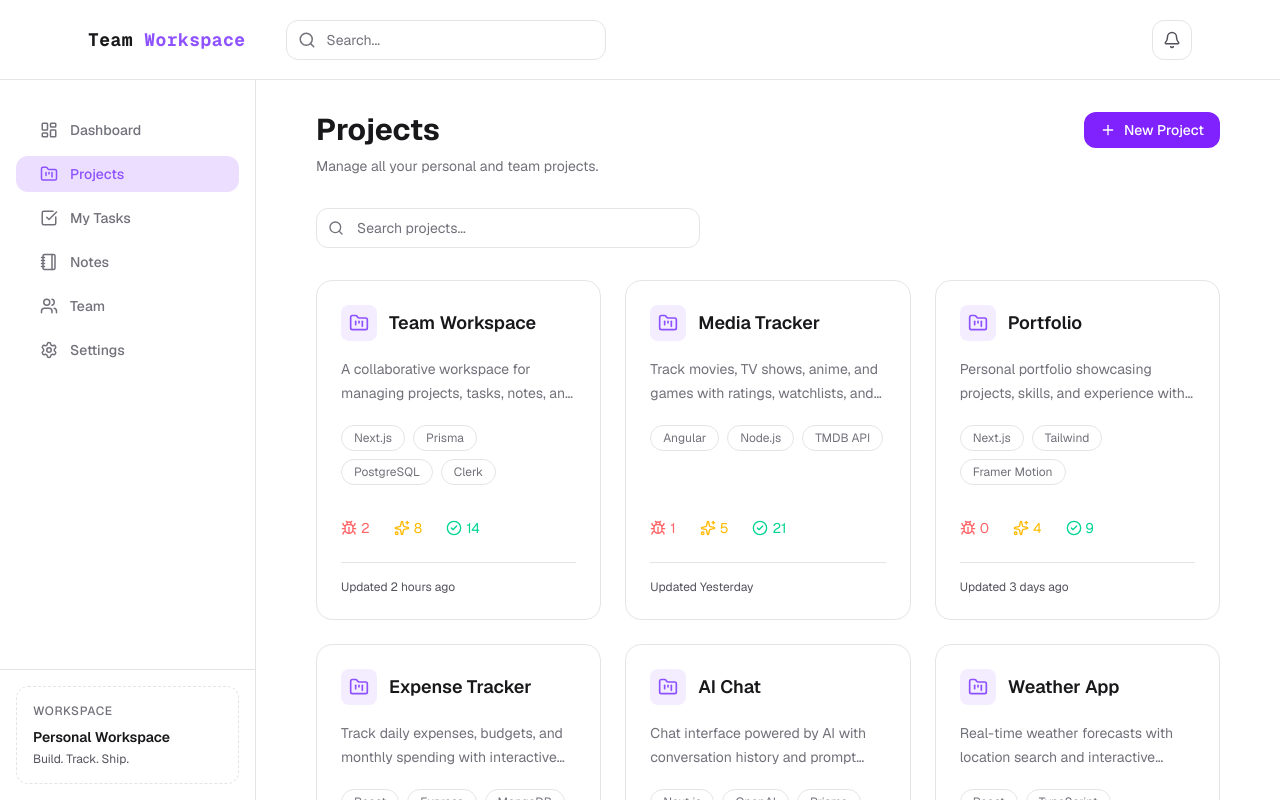
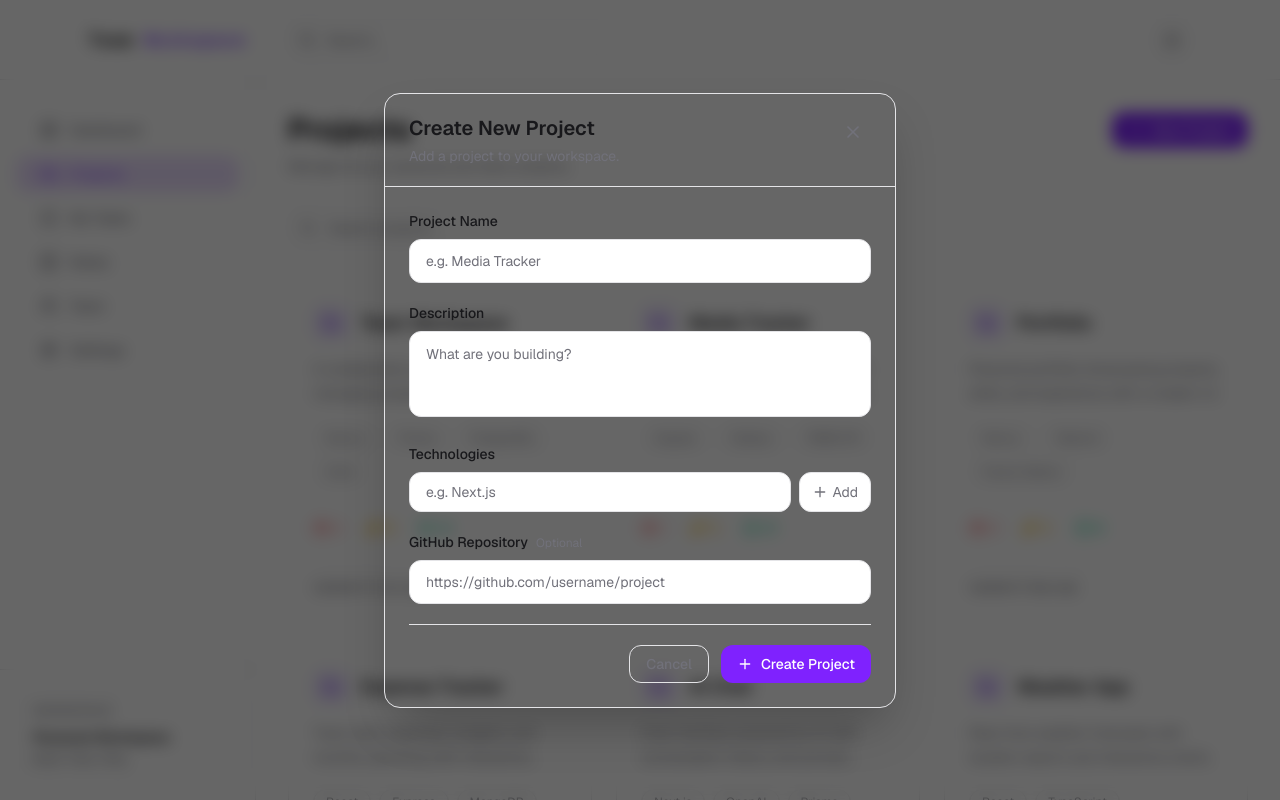
Before and after one commit to annkitabarman/team-workspace, a Next.js app: page /projects in a window 1280 px wide. Both pictures are taken after a click on the button "New Project". Built offline with nearby package versions, Linux system fonts and the light colour scheme.

Commit message:
add new project modal popup implemented

```diff
--- a/app/(app)/projects/page.tsx
+++ b/app/(app)/projects/page.tsx
@@ -1,5 +1,5 @@
-import Projects from "@/components/projects/all-projects";
+import AllProjects from "@/components/projects/all-projects";
 
 export default function Home() {
-  return <Projects />;
+  return <AllProjects />;
 }
--- /dev/null
+++ b/components/modal-popup/add-project-modal-popup.tsx
@@ -0,0 +1,218 @@
+"use client";
+
+import { useState } from "react";
+import { Plus, X } from "lucide-react";
+
+type AddProjectModalProps = {
+  isOpen: boolean;
+  onClose: () => void;
+};
+
+export default function AddProjectModal({
+  isOpen,
+  onClose,
+}: AddProjectModalProps) {
+  const [technologies, setTechnologies] = useState<string[]>([]);
+  const [technology, setTechnology] = useState("");
+
+  if (!isOpen) return null;
+
+  const addTechnology = () => {
+    const value = technology.trim();
+
+    if (!value || technologies.includes(value)) return;
+
+    setTechnologies((prev) => [...prev, value]);
+    setTechnology("");
+  };
+
+  const removeTechnology = (tech: string) => {
+    setTechnologies((prev) => prev.filter((item) => item !== tech));
+  };
+
+  const handleSubmit = (e: React.FormEvent<HTMLFormElement>) => {
+    e.preventDefault();
+
+    // Later:
+    // await createProject(...)
+
+    console.log({
+      name: e.currentTarget.projectName.value,
+      description: e.currentTarget.description.value,
+      githubUrl: e.currentTarget.githubUrl.value,
+      technologies,
+    });
+
+    onClose();
+  };
+
+  return (
+    <div className="fixed inset-0 z-[100] flex items-center justify-center overflow-y-auto py-8">
+      {/* Backdrop */}
+      <div
+        className="absolute inset-0 bg-black/60 backdrop-blur-sm"
+        onClick={onClose}
+      />
+
+      {/* Modal */}
+      <div className="relative z-10 w-full max-w-lg max-h-[calc(100vh-4rem)] overflow-y-auto rounded-2xl border border-border bg-surface shadow-2xl">
+        {/* Header */}
+        <div className="flex items-start justify-between border-b border-border px-6 py-5">
+          <div>
+            <h2 className="text-xl font-semibold text-foreground">
+              Create New Project
+            </h2>
+
+            <p className="mt-1 text-sm text-muted">
+              Add a project to your workspace.
+            </p>
+          </div>
+
+          <button
+            type="button"
+            onClick={onClose}
+            className="rounded-lg p-2 text-muted transition hover:bg-surface-hover hover:text-foreground hover:cursor-pointer"
+          >
+            <X className="h-5 w-5" />
+          </button>
+        </div>
+
+        {/* Form */}
+        <form onSubmit={handleSubmit} className="space-y-5 p-6">
+          {/* Project Name */}
+          <div>
+            <label
+              htmlFor="projectName"
+              className="mb-2 block text-sm font-medium text-foreground"
+            >
+              Project Name
+            </label>
+
+            <input
+              id="projectName"
+              name="projectName"
+              required
+              placeholder="e.g. Media Tracker"
+              className="h-11 w-full rounded-xl border border-border bg-background px-4 text-sm text-foreground outline-none transition placeholder:text-muted focus:border-violet-500"
+            />
+          </div>
+
+          {/* Description */}
+          <div>
+            <label
+              htmlFor="description"
+              className="mb-2 block text-sm font-medium text-foreground"
+            >
+              Description
+            </label>
+
+            <textarea
+              id="description"
+              name="description"
+              rows={3}
+              placeholder="What are you building?"
+              className="w-full resize-none rounded-xl border border-border bg-background px-4 py-3 text-sm text-foreground outline-none transition placeholder:text-muted focus:border-violet-500"
+            />
+          </div>
+
+          {/* Technologies */}
+          <div>
+            <label
+              htmlFor="technology"
+              className="mb-2 block text-sm font-medium text-foreground"
+            >
+              Technologies
+            </label>
+
+            <div className="flex gap-2">
+              <input
+                id="technology"
+                value={technology}
+                onChange={(e) => setTechnology(e.target.value)}
+                onKeyDown={(e) => {
+                  if (e.key === "Enter") {
+                    e.preventDefault();
+                    addTechnology();
+                  }
+                }}
+                placeholder="e.g. Next.js"
+                className="h-10 flex-1 rounded-xl border border-border bg-background px-4 text-sm text-foreground outline-none transition placeholder:text-muted focus:border-violet-500"
+              />
+
+              <button
+                type="button"
+                onClick={addTechnology}
+                className="flex h-10 items-center gap-1 rounded-xl border border-border bg-background px-3 text-sm text-muted transition hover:bg-surface-hover hover:text-foreground"
+              >
+                <Plus className="h-4 w-4" />
+                Add
+              </button>
+            </div>
+
+            {/* Technology badges */}
+            {technologies.length > 0 && (
+              <div className="mt-3 flex flex-wrap gap-2">
+                {technologies.map((tech) => (
+                  <span
+                    key={tech}
+                    className="flex items-center gap-1.5 rounded-full border border-border bg-background px-3 py-1 text-xs text-muted"
+                  >
+                    {tech}
+
+                    <button
+                      type="button"
+                      onClick={() => removeTechnology(tech)}
+                      className="text-muted transition hover:text-red-400"
+                    >
+                      <X className="h-3 w-3" />
+                    </button>
+                  </span>
+                ))}
+              </div>
+            )}
+          </div>
+
+          {/* GitHub */}
+          <div>
+            <label
+              htmlFor="githubUrl"
+              className="mb-2 block text-sm font-medium text-foreground"
+            >
+              GitHub Repository
+              <span className="ml-2 text-xs font-normal text-muted">
+                Optional
+              </span>
+            </label>
+
+            <input
+              id="githubUrl"
+              name="githubUrl"
+              type="url"
+              placeholder="https://github.com/username/project"
+              className="h-11 w-full rounded-xl border border-border bg-background px-4 text-sm text-foreground outline-none transition placeholder:text-muted focus:border-violet-500"
+            />
+          </div>
+
+          {/* Actions */}
+          <div className="flex justify-end gap-3 border-t border-border pt-5">
+            <button
+              type="button"
+              onClick={onClose}
+              className="rounded-xl border border-border px-4 py-2 text-sm font-medium text-muted transition hover:bg-surface-hover hover:text-foreground hover:cursor-pointer"
+            >
+              Cancel
+            </button>
+
+            <button
+              type="submit"
+              className="flex items-center gap-2 rounded-xl bg-violet-600 px-4 py-2 text-sm font-medium text-white transition hover:bg-violet-500 hover:cursor-pointer"
+            >
+              <Plus className="h-4 w-4" />
+              Create Project
+            </button>
+          </div>
+        </form>
+      </div>
+    </div>
+  );
+}
--- a/components/projects/all-projects.tsx
+++ b/components/projects/all-projects.tsx
@@ -1,7 +1,12 @@
+"use client";
+
 import { Plus, Search } from "lucide-react";
 import ProjectCard from "./project-card";
+import { useState } from "react";
+import AddProjectModal from "../modal-popup/add-project-modal-popup";
 
-export default function Projects() {
+export default function AllProjects() {
+  const [isModalOpen, setIsModalOpen] = useState(false);
   const projects = [
     {
       id: 1,
@@ -70,8 +75,10 @@ export default function Projects() {
       updatedAt: "2 weeks ago",
     },
   ];
+
   return (
-    <div className="px-15 py-8">
+    <div className="px-8 py-8">
+      {/* Header */}
       <div className="flex items-start justify-between">
         <div>
           <h1 className="text-3xl font-bold text-foreground">Projects</h1>
@@ -81,12 +88,16 @@ export default function Projects() {
           </p>
         </div>
 
-        <button className="flex items-center gap-2 rounded-xl bg-violet-600 px-4 py-2 text-sm font-medium text-white transition hover:bg-violet-500 hover:cursor-pointer">
+        <button
+          className="flex items-center gap-2 rounded-xl bg-violet-600 px-4 py-2 text-sm font-medium text-white transition hover:cursor-pointer hover:bg-violet-500"
+          onClick={() => setIsModalOpen(true)}
+        >
           <Plus className="h-4 w-4" />
           New Project
         </button>
       </div>
 
+      {/* Search */}
       <div className="relative mt-8 w-full max-w-sm">
         <Search className="absolute left-3 top-1/2 h-4 w-4 -translate-y-1/2 text-muted" />
 
@@ -96,11 +107,17 @@ export default function Projects() {
         />
       </div>
 
+      {/* Projects */}
       <div className="mt-8 grid grid-cols-1 gap-6 md:grid-cols-2 xl:grid-cols-3">
         {projects.map((project) => (
           <ProjectCard key={project.id} {...project} />
         ))}
       </div>
+
+      <AddProjectModal
+        isOpen={isModalOpen}
+        onClose={() => setIsModalOpen(false)}
+      />
     </div>
   );
 }
```
